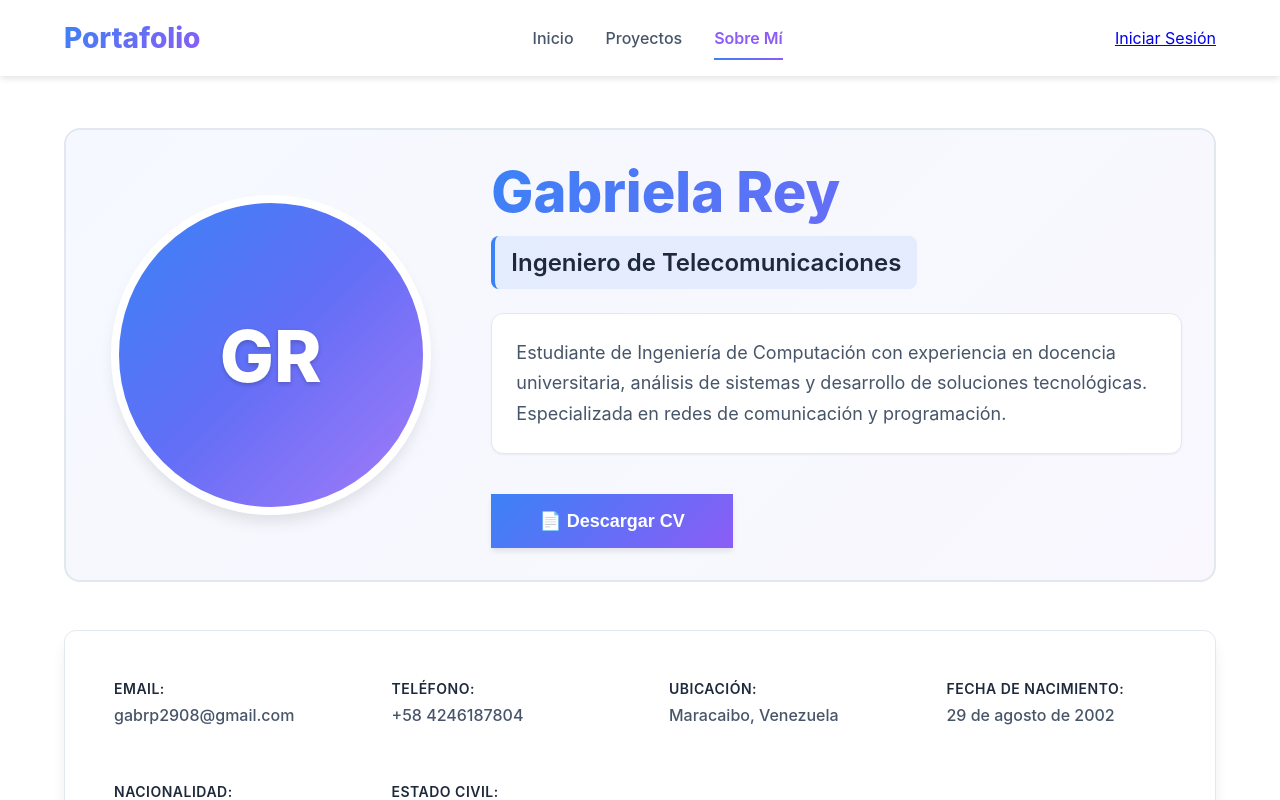
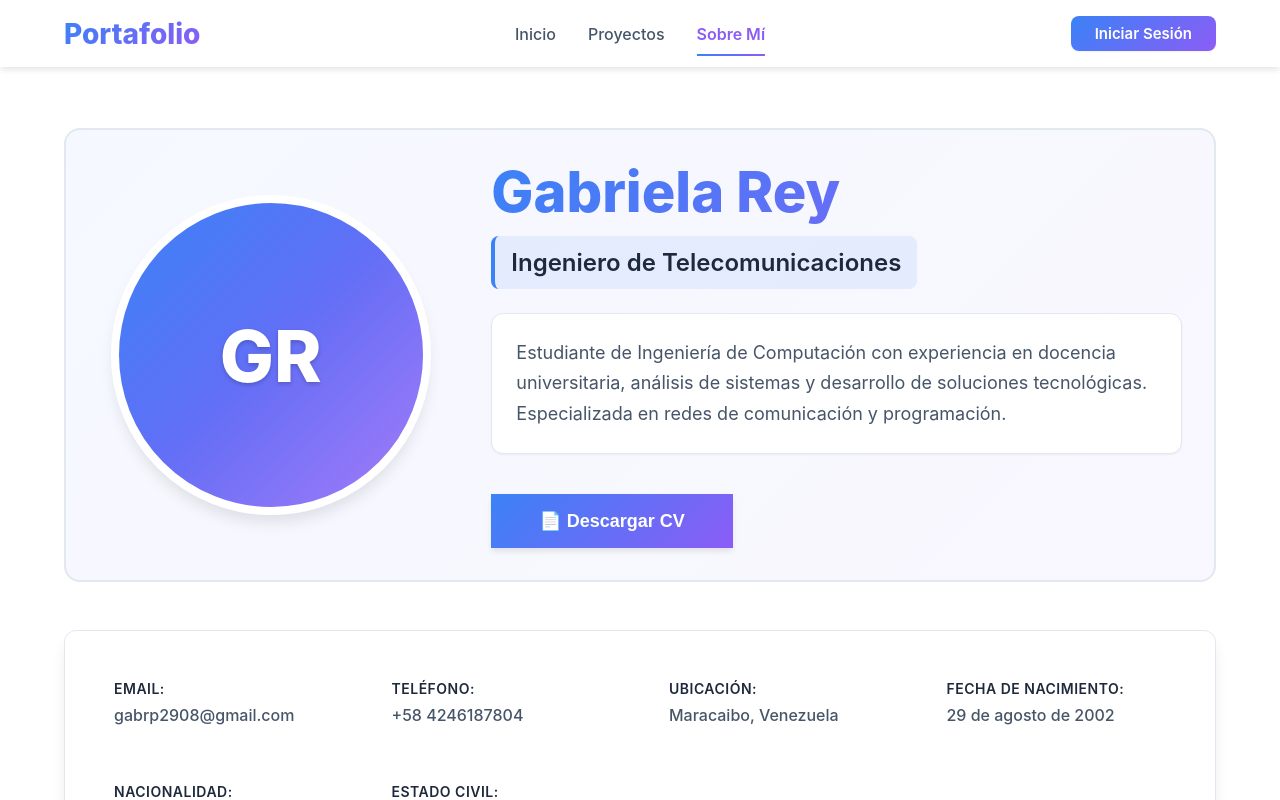
Before and after one commit to gabrp2908/Frameworks_Proyecto3, a React (Create React App) app: page /about in a window 1280 px wide. Shown: the top 800 px of the page. Built offline with nearby package versions, Linux system fonts and the light colour scheme.

Commit message:
fix: Componente Navbar

```diff
--- a/src/components/Common/Navbar.css
+++ b/src/components/Common/Navbar.css
@@ -16,6 +16,7 @@
   display: flex;
   justify-content: space-between;
   align-items: center;
+  position: relative;
 }
 
 .navbar-brand .brand-logo {
@@ -34,14 +35,12 @@
   background-clip: text;
 }
 
-.logo-subtitle {
-  font-size: 0.875rem;
-  color: var(--text-light);
-}
-
 .navbar-tabs {
   display: flex;
   gap: var(--space-xl);
+  position: absolute;
+  left: 50%;
+  transform: translateX(-50%);
 }
 
 .nav-tab {
@@ -72,10 +71,85 @@
   background: linear-gradient(90deg, var(--primary-blue), var(--primary-purple));
 }
 
-/* ===== RESPONSIVE ===== */
-@media (max-width: 480px) {
-  .navbar-container {
-    flex-direction: column;
-    gap: var(--space-md);
-  }
+.navbar-auth {
+  display: flex;
+  align-items: center;
+  min-width: 180px;
+  justify-content: flex-end;
 }
+
+.login-btn {
+  background: linear-gradient(135deg, var(--primary-blue), var(--primary-purple));
+  color: white;
+  text-decoration: none;
+  padding: var(--space-xs) var(--space-lg);
+  border-radius: var(--radius-full);
+  font-weight: 600;
+  font-size: 0.9375rem;
+  transition: all 0.3s ease;
+  box-shadow: var(--shadow-sm);
+  display: inline-flex;
+  align-items: center;
+  gap: var(--space-xs);
+  border-radius: var(--radius-md);
+  white-space: nowrap;
+}
+
+.login-btn:hover {
+  transform: translateY(-2px);
+  box-shadow: var(--shadow-md);
+  background: linear-gradient(135deg, var(--dark-blue), var(--dark-purple));
+}
+
+.user-info {
+  display: flex;
+  align-items: center;
+  gap: var(--space-md);
+  justify-content: flex-end;
+}
+
+.username {
+  color: var(--text-dark);
+  font-weight: 600;
+  font-size: 0.9375rem;
+  padding: var(--space-xs) var(--space-md);
+  background: var(--bg-light);
+  border-radius: var(--radius-md);
+  border: 1px solid var(--border-light);
+  display: inline-flex;
+  align-items: center;
+  gap: var(--space-xs);
+  white-space: nowrap;
+  max-width: 150px;
+  overflow: hidden;
+  text-overflow: ellipsis;
+}
+
+.username::before {
+  content: '👤';
+  font-size: 0.875rem;
+}
+
+.logout-btn {
+  background: transparent;
+  color: var(--primary-purple);
+  border: 2px solid var(--primary-purple);
+  padding: var(--space-xs) var(--space-lg);
+  border-radius: var(--radius-full);
+  font-weight: 600;
+  font-size: 0.875rem;
+  cursor: pointer;
+  transition: all 0.3s ease;
+  display: inline-flex;
+  align-items: center;
+  gap: var(--space-xs);
+  border-radius: var(--radius-md);
+  white-space: nowrap;
+}
+
+.logout-btn:hover {
+  background: var(--primary-purple);
+  color: white;
+  transform: translateY(-2px);
+  box-shadow: var(--shadow-sm);
+}
--- a/src/components/Common/Navbar.jsx
+++ b/src/components/Common/Navbar.jsx
@@ -43,7 +43,7 @@ const Navbar = () => {
         <div className="navbar-auth">
           {isAuthenticated ? (
             <div className="user-info">
-              <span className="username">👋 {username}</span>
+              <span className="username">{username}</span>
               <button onClick={handleLogout} className="auth-btn logout-btn">
                 Cerrar Sesión
               </button>
```
